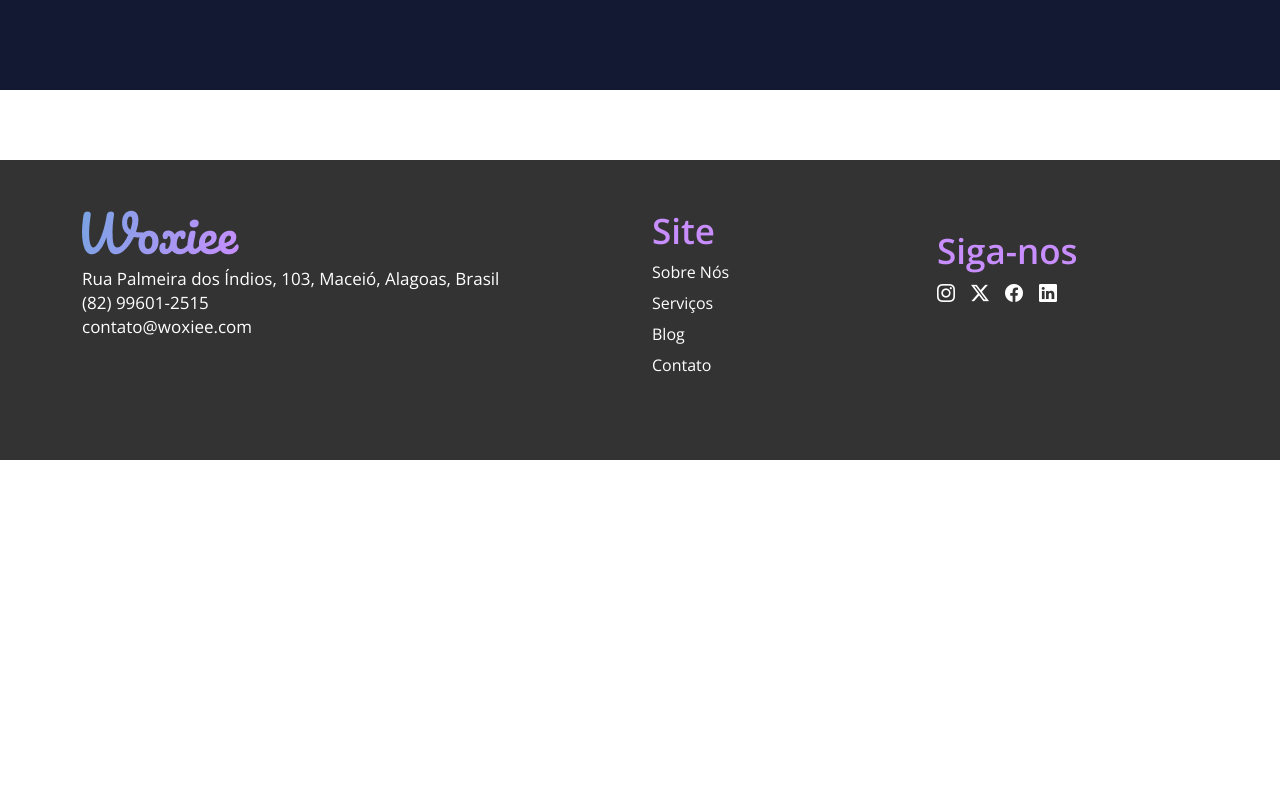
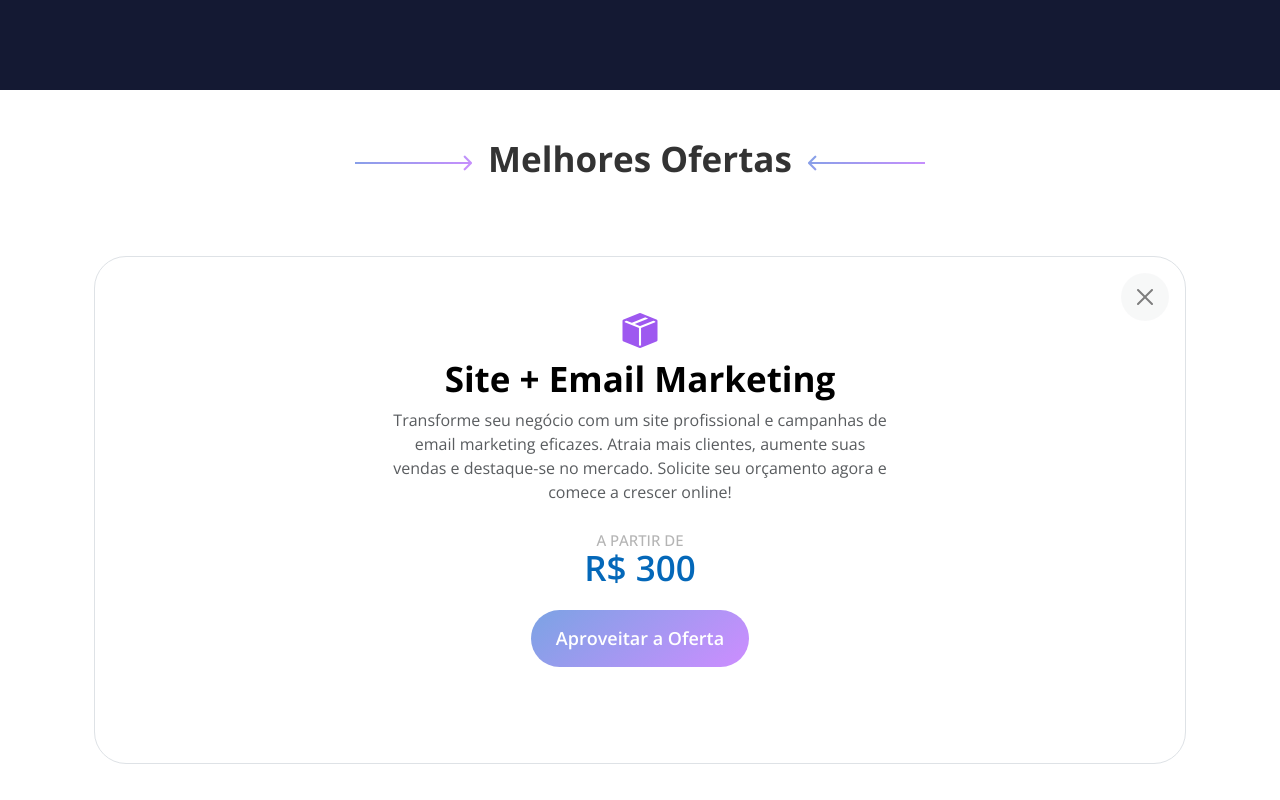
Before and after one commit to acioliwilson/woxiee, a Vue app: page /oferta in a window 1280 px wide. Shown: the part 640-1440 px from the top of the page. Before the commit the page ends 1100 px from the top, so only its background shows below. Built offline with nearby package versions, Linux system fonts and the light colour scheme.

Commit message:
feature: offers view

```diff
--- a/src/assets/css/settings.css
+++ b/src/assets/css/settings.css
@@ -14,6 +14,7 @@
     font-size: 18px;
     display: table;
     background-image: var(--btn-fill-gradient);
+    border: none;
 }
 
 .btn-outline-purple {
--- a/src/components/MainHeader.vue
+++ b/src/components/MainHeader.vue
@@ -27,7 +27,7 @@
                 <p class="banner-description">
                     Transforme sua presença digital com sites que impressionam, criados sob medida para você pela Woxiee. Desde designs arrojados até funcionalidades avançadas, nós trazemos sua visão à vida na web. <span style="font-weight: 700;">Seja notado, seja lembrado, seja Woxiee!</span>
                 </p>
-                <router-link class="btn-fill-gradient mt-5 btn-banner" to="/oferta">Comece Agora!</router-link>
+                <router-link class="btn-fill-gradient mt-5 btn-banner" to="/oferta" style="color: #FFF !important;">Comece Agora!</router-link>
             </div>
             <div class="col-md-4 text-light w-icon">
                 <img src="@/assets/images/w-icon.png" alt="W Icon" class="img-fluid">
--- a/src/router/index.js
+++ b/src/router/index.js
@@ -25,6 +25,11 @@ const routes = [
     path: '/contato',
     name: 'contact',
     component: () => import('../views/ContactView.vue')
+  },
+  {
+    path: '/oferta',
+    name: 'oferta',
+    component: () => import('../views/OffersView.vue')
   }
 ]
 
--- /dev/null
+++ b/src/views/OffersView.vue
@@ -0,0 +1,65 @@
+<template>
+<div class="container my-5">
+    <div class="hot-offers">
+        <div class="d-flex gap-3 align-items-center">
+            <img src="@/assets/images/right-arrow.png" alt="">
+            <h1>Melhores Ofertas</h1>
+            <img src="@/assets/images/left-arrow.png" alt="">
+        </div>
+        <div class="container my-5">
+            <div class="position-relative p-5 text-center text-muted bg-body border border-dashed rounded-5">
+                <button type="button" class="position-absolute top-0 end-0 p-3 m-3 btn-close bg-secondary bg-opacity-10 rounded-pill" aria-label="Close"></button>
+                <i class="bi bi-box-seam-fill"></i>
+                <h1 class="text-body-emphasis">Site + Email Marketing</h1>
+                <p class="col-lg-6 mx-auto mb-4">
+                    Transforme seu negócio com um site profissional e campanhas de email marketing eficazes. Atraia mais clientes, aumente suas vendas e destaque-se no mercado. Solicite seu orçamento agora e comece a crescer online!
+                </p>
+                <div>
+                    <span class="smaller-value">A PARTIR DE</span>
+                    <p class="bigger-value">R$ 300</p>
+                </div>
+                <button class="btn-fill-gradient mb-5 mt-3 mx-auto" type="button">
+                    Aproveitar a Oferta
+                </button>
+            </div>
+        </div>
+    </div>
+</div>
+</template>
+
+<style lang="css">
+.hot-offers {
+    width: 100%;
+    display: flex;
+    flex-direction: column;
+    align-items: center;
+    gap: 20px;
+}
+
+.hot-offers div h1 {
+    font-size: 35px;
+    font-weight: 700;
+    font-family: 'Open Sans', sans-serif;
+    color: #333;
+    text-align: center;
+}
+
+.bi-box-seam-fill {
+    font-size: 35px;
+    color: var(--btn-outline-purple);
+}
+
+.smaller-value {
+    color: #b4b4b4;
+    font-weight: 500;
+    font-family: 'Open Sans', sans-serif;
+    font-size: 15px;
+}
+.bigger-value {
+    color: rgb(4, 104, 185);
+    font-family: 'Open Sans', sans-serif;
+    font-size: 35px;
+    font-weight: 600;
+    margin: -10px 0 0 0;
+}
+</style>
```
